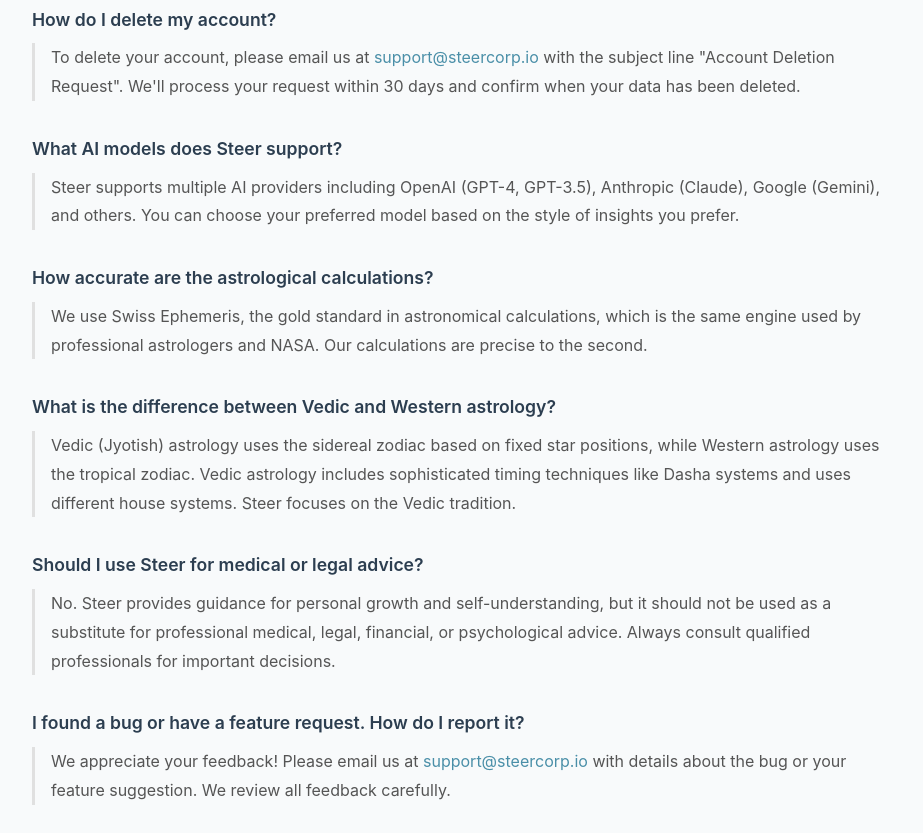
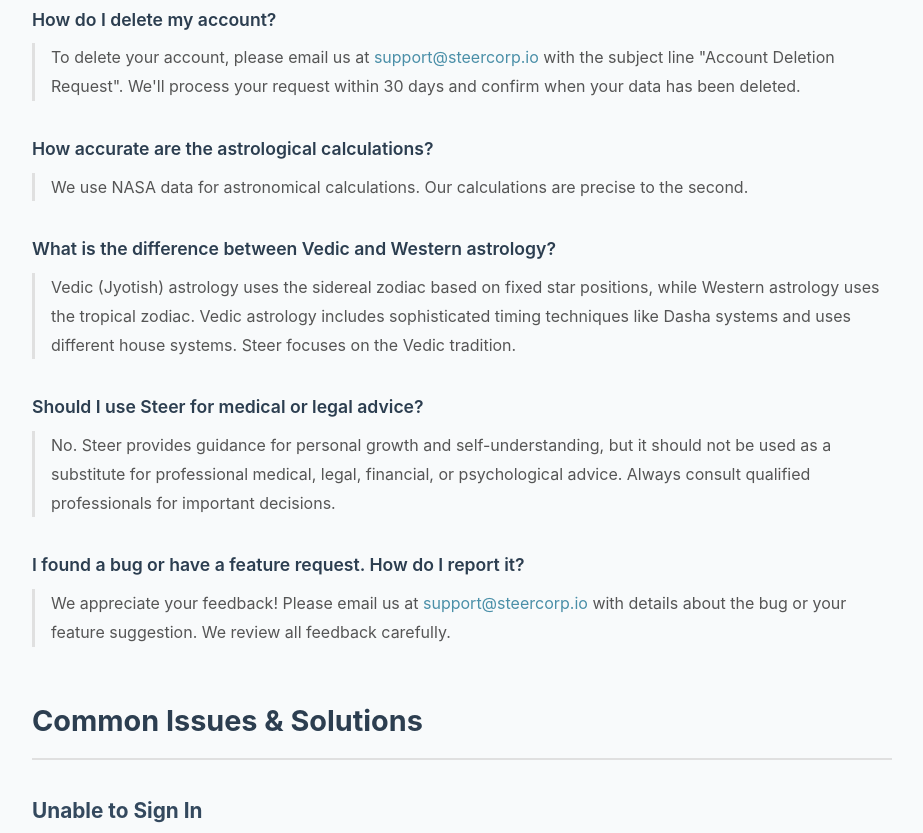
Before and after one commit to steercorp/steercorp.github.io, a plain HTML site: page support.html in a window 1280 px wide. Shown: the part 1700-2533 px from the top of the page, without its empty margins (178-1101 px from the left). Drawn offline with nearby package versions, Linux system fonts and the light colour scheme.

Commit message:
Update support page: remove AI models FAQ, replace Swiss Ephemeris with NASA data, remove credits mention

```diff
--- a/support.html
+++ b/support.html
@@ -268,16 +268,9 @@
             </div>
 
             <div class="faq-item">
-                <div class="faq-question">What AI models does Steer support?</div>
-                <div class="faq-answer">
-                    <p>Steer supports multiple AI providers including OpenAI (GPT-4, GPT-3.5), Anthropic (Claude), Google (Gemini), and others. You can choose your preferred model based on the style of insights you prefer.</p>
-                </div>
-            </div>
-
-            <div class="faq-item">
                 <div class="faq-question">How accurate are the astrological calculations?</div>
                 <div class="faq-answer">
-                    <p>We use Swiss Ephemeris, the gold standard in astronomical calculations, which is the same engine used by professional astrologers and NASA. Our calculations are precise to the second.</p>
+                    <p>We use NASA data for astronomical calculations. Our calculations are precise to the second.</p>
                 </div>
             </div>
 
@@ -336,9 +329,8 @@
             <p>If the AI chat isn't working:</p>
             <ul>
                 <li>Check your internet connection</li>
-                <li>Verify that you have sufficient credits in your account</li>
-                <li>Try selecting a different AI model in the settings</li>
                 <li>Wait a moment and try again - there may be temporary high demand</li>
+                <li>If the issue persists, contact support</li>
             </ul>
 
             <h2>System Requirements</h2>
```
